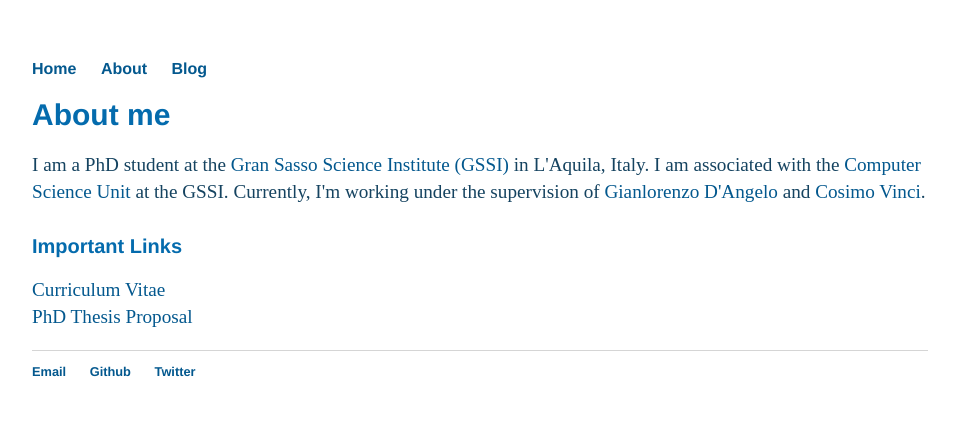
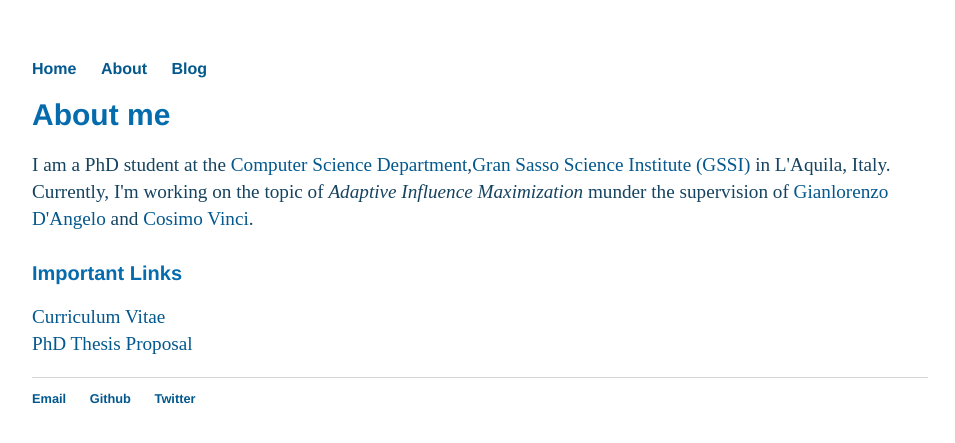
Before and after one commit to debashmitap/debashmitap.github.io, a Jekyll site: the page built from about/index.html, in a window 1280 px wide. Shown: the top 443 px of the page, without its empty margins (160-1115 px from the left). Built offline with Jekyll 4.4.1, drawn with Linux system fonts in a browser that asks for light colours.

Commit message:
Update index.html

```diff
--- a/about/index.html
+++ b/about/index.html
@@ -3,7 +3,7 @@
 ---
  <div class="about">
      <h1 style="font-size:30px;">About me</h1>
-     <p>I am a PhD student at the <a href="https://www.gssi.it">Gran Sasso Science Institute (GSSI)</a> in L'Aquila, Italy. I am associated with the <a href="https://sites.google.com/gssi.it/csgssi/home?authuser=0">Computer Science Unit</a> at the GSSI. Currently, I'm working under the supervision of <a href="https://cs.gssi.it/gianlorenzo.dangelo/index.html">Gianlorenzo D'Angelo</a> and <a href="https://sites.google.com/view/cosimo-vinci">Cosimo Vinci</a>.</p>
+     <p>I am a PhD student at the <a href="https://sites.google.com/gssi.it/csgssi/home?authuser=0">Computer Science Department</a>,<a href="https://www.gssi.it">Gran Sasso Science Institute (GSSI)</a> in L'Aquila, Italy. Currently, I'm working on the topic of <em>Adaptive Influence Maximization</em> munder the supervision of <a href="https://cs.gssi.it/gianlorenzo.dangelo/index.html">Gianlorenzo D'Angelo</a> and <a href="https://sites.google.com/view/cosimo-vinci">Cosimo Vinci</a>.</p>
      <h2 style="font-size:20px;">Important Links</h2>
      <p><a href="https://github.com/debashmitap/Resume/blob/main/Debashmita_Poddar_CV.pdf">Curriculum Vitae</a><br> <a href="https://github.com/debashmitap/thesis_proposal/blob/main/Thesis-Proposal.pdf">PhD Thesis Proposal</a></p>
  </div>
```
